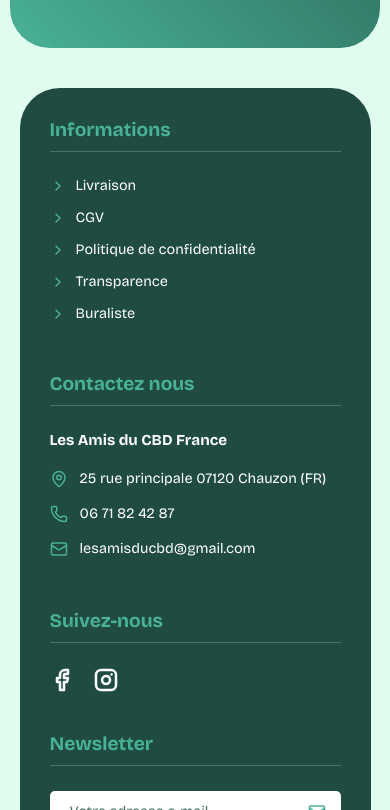
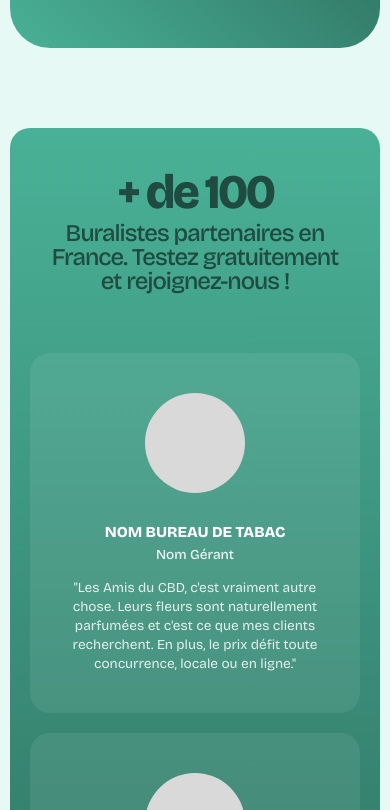
Before and after one commit to Les-Amis-Du-CBD/lesamisducbd, a Next.js app in the folder les-amis-du-cbd/: page / in a window 390 px wide. Shown: the part 5334-6144 px from the top of the page. Built offline with nearby package versions, Linux system fonts and the light colour scheme.

Commit message:
add/fix : add Parteners and Quote components + fix footer color/padding and scroll to top when reload page

```diff
--- a/les-amis-du-cbd/app/globals.css
+++ b/les-amis-du-cbd/app/globals.css
@@ -8,7 +8,7 @@
   --accent-neon: #00FF94;
   /* Neon Pop */
 
-  --background-light: #E0FCEF;
+  --background-light: #E6F9F5;
   /* Fresh Mint - More visible */
   --surface-white: #FFFFFF;
 
--- a/les-amis-du-cbd/components/Footer/Footer.module.css
+++ b/les-amis-du-cbd/components/Footer/Footer.module.css
@@ -1,6 +1,6 @@
 .wrapper {
     width: 100%;
-    padding-bottom: 40px;
+    padding: 40px;
     display: flex;
     justify-content: center;
 }
--- a/les-amis-du-cbd/components/PageBuilder.jsx
+++ b/les-amis-du-cbd/components/PageBuilder.jsx
@@ -8,6 +8,9 @@
 import Link from 'next/link';
 import Footer from './Footer/Footer';
 import RevealOnScroll from './RevealOnScroll/RevealOnScroll';
+import Partners from './Partners/Partners';
+import Quote from './Quote/Quote';
+import ScrollToTop from './ScrollToTop/ScrollToTop';
 
 const componentMap = {
     Header: Header,
@@ -17,6 +20,8 @@
     WhyChooseUs: WhyChooseUs,
     FAQ: FAQ,
     BentoGrid: BentoGrid,
+    Partners: Partners,
+    Quote: Quote,
     Footer: Footer
 };
 
@@ -25,6 +30,7 @@
 
     return (
         <>
+            <ScrollToTop />
             {sections.map((section, index) => {
                 const Component = componentMap[section.type];
                 if (!Component) {
--- /dev/null
+++ b/les-amis-du-cbd/components/Partners/Partners.jsx
@@ -0,0 +1,24 @@
+import styles from './Partners.module.css';
+
+export default function Partners({ title, subtitle, partners }) {
+    return (
+        <section className={styles.section}>
+            <div className={styles.outerContainer}>
+                <div className={styles.header}>
+                    <h2 className={styles.title} dangerouslySetInnerHTML={{ __html: title }}></h2>
+                    <p className={styles.subtitle} dangerouslySetInnerHTML={{ __html: subtitle }}></p>
+                </div>
+                <div className={styles.grid}>
+                    {partners.map((partner, index) => (
+                        <div key={index} className={styles.card}>
+                            <div className={styles.avatarPlaceholder}></div>
+                            <h3 className={styles.partnerName}>{partner.name}</h3>
+                            <p className={styles.partnerRole}>{partner.role}</p>
+                            <p className={styles.partnerQuote} dangerouslySetInnerHTML={{ __html: `"${partner.quote}"` }}></p>
+                        </div>
+                    ))}
+                </div>
+            </div>
+        </section>
+    );
+}
--- /dev/null
+++ b/les-amis-du-cbd/components/Partners/Partners.module.css
@@ -0,0 +1,128 @@
+.section {
+    padding: 40px 0;
+    background-color: #E6F9F5;
+    /* Matches other sections */
+    width: 100%;
+}
+
+.outerContainer {
+    width: 95%;
+    max-width: 1500px;
+    margin: 0 auto;
+    border-radius: 40px;
+    background: linear-gradient(180deg, #49B197 0%, #173830 100%);
+    padding: 80px 40px;
+    display: flex;
+    flex-direction: column;
+    align-items: center;
+}
+
+.header {
+    text-align: center;
+    margin-bottom: 60px;
+}
+
+.title {
+    font-size: 5rem;
+    font-weight: 800;
+    margin: 0;
+    color: #1F4B40;
+    line-height: 1;
+    letter-spacing: -0.06em;
+}
+
+.subtitle {
+    font-size: 2rem;
+    font-weight: 500;
+    margin-top: 5px;
+    color: #1F4B40;
+    line-height: 1.2;
+    max-width: 800px;
+    letter-spacing: -0.04em;
+    line-height: 1;
+}
+
+.grid {
+    display: grid;
+    grid-template-columns: repeat(4, 1fr);
+    gap: 20px;
+    width: 100%;
+}
+
+.card {
+    background: rgba(255, 255, 255, 0.08);
+    /* Subtle glass effect */
+    padding: 40px 20px;
+    border-radius: 20px;
+    text-align: center;
+    display: flex;
+    flex-direction: column;
+    align-items: center;
+}
+
+.avatarPlaceholder {
+    width: 130px;
+    height: 130px;
+    background: #D9D9D9;
+    border-radius: 50%;
+    margin-bottom: 30px;
+}
+
+.partnerName {
+    font-size: 0.95rem;
+    font-weight: 800;
+    text-transform: uppercase;
+    color: white;
+    margin-bottom: 5px;
+}
+
+.partnerRole {
+    font-size: 0.85rem;
+    font-weight: 500;
+    color: white;
+    margin-bottom: 15px;
+    opacity: 0.9;
+}
+
+.partnerQuote {
+    font-size: 0.85rem;
+    line-height: 1.4;
+    color: white;
+    opacity: 0.85;
+    font-weight: 400;
+}
+
+/* Responsiveness */
+@media (max-width: 1200px) {
+    .grid {
+        grid-template-columns: repeat(2, 1fr);
+    }
+
+    .title {
+        font-size: 4rem;
+    }
+
+    .subtitle {
+        font-size: 1.5rem;
+    }
+}
+
+@media (max-width: 768px) {
+    .outerContainer {
+        padding: 40px 20px;
+        border-radius: 20px;
+    }
+
+    .grid {
+        grid-template-columns: 1fr;
+    }
+
+    .title {
+        font-size: 3rem;
+    }
+
+    .avatarPlaceholder {
+        width: 100px;
+        height: 100px;
+    }
+}
--- /dev/null
+++ b/les-amis-du-cbd/components/Quote/Quote.jsx
@@ -0,0 +1,13 @@
+import styles from './Quote.module.css';
+
+export default function Quote({ text, author }) {
+    return (
+        <section className={styles.section}>
+            <div className={styles.container}>
+                <blockquote className={styles.quote} dangerouslySetInnerHTML={{ __html: text }}>
+                </blockquote>
+                <cite className={styles.author}>{author}</cite>
+            </div>
+        </section>
+    );
+}
--- /dev/null
+++ b/les-amis-du-cbd/components/Quote/Quote.module.css
@@ -0,0 +1,39 @@
+.section {
+    padding: 100px 0;
+    background-color: #E6F9F5;
+    width: 100%;
+}
+
+.container {
+    width: 90%;
+    max-width: 1200px;
+    margin: 0 auto;
+    text-align: center;
+}
+
+.quote {
+    font-size: 2.2rem;
+    font-weight: 700;
+    line-height: 1.3;
+    margin-bottom: 40px;
+    color: #1F4B40;
+}
+
+.author {
+    font-size: 1.3rem;
+    font-weight: 600;
+    font-style: normal;
+    color: #1F4B40;
+    opacity: 0.9;
+}
+
+/* Responsiveness */
+@media (max-width: 768px) {
+    .quote {
+        font-size: 1.6rem;
+    }
+
+    .section {
+        padding: 60px 0;
+    }
+}
--- /dev/null
+++ b/les-amis-du-cbd/components/ScrollToTop/ScrollToTop.jsx
@@ -0,0 +1,18 @@
+'use client';
+
+import { useEffect } from 'react';
+
+export default function ScrollToTop() {
+    useEffect(() => {
+        // Force scroll to top on mount (reload)
+        if ('scrollRestoration' in window.history) {
+            window.history.scrollRestoration = 'manual';
+        }
+        window.scrollTo(0, 0);
+
+        // Optional: Reset to auto when unmounting?
+        // Usually not needed for a one-page app reload fix.
+    }, []);
+
+    return null;
+}
--- a/les-amis-du-cbd/components/WhyChooseUs/WhyChooseUs.module.css
+++ b/les-amis-du-cbd/components/WhyChooseUs/WhyChooseUs.module.css
@@ -111,20 +111,18 @@
     background: white;
     color: #1C3A13;
     border: none;
-    box-shadow: 0 18px 40px rgba(0, 0, 0, 0.3);
-    /* Even stronger shadow */
     padding: 12px 30px;
     border-radius: 30px;
     cursor: pointer;
     font-weight: 400;
     font-size: 0.9rem;
     transition: all 0.3s ease;
-    box-shadow: 0 4px 6px rgba(0, 0, 0, 0.05);
+    box-shadow: 0 4px 6px #00000063;
 }
 
 .cta:hover {
     background: #356859;
     color: white;
     transform: translateY(-2px);
-    box-shadow: 0 6px 12px rgba(0, 0, 0, 0.15);
+    box-shadow: 0 6px 12px #00000063;
 }
--- a/les-amis-du-cbd/data/home.json
+++ b/les-amis-du-cbd/data/home.json
@@ -149,6 +149,44 @@
       }
     },
     {
+      "id": "partners-section",
+      "type": "Partners",
+      "props": {
+        "title": "+ de 100",
+        "subtitle": "Buralistes partenaires en<br /> France. Testez gratuitement<br />et rejoignez-nous !",
+        "partners": [
+          {
+            "name": "NOM BUREAU DE TABAC",
+            "role": "Nom Gérant",
+            "quote": "Les Amis du CBD, c'est vraiment autre<br />chose. Leurs fleurs sont naturellement<br />parfumées et c'est ce que mes clients<br />recherchent. En plus, le prix défit toute<br />concurrence, locale ou en ligne."
+          },
+          {
+            "name": "NOM BUREAU DE TABAC",
+            "role": "Nom Gérant",
+            "quote": "Les Amis du CBD, c'est vraiment autre<br />chose. Leurs fleurs sont naturellement<br />parfumées et c'est ce que mes clients<br />recherchent. En plus, le prix défit toute<br />concurrence, locale ou en ligne."
+          },
+          {
+            "name": "NOM BUREAU DE TABAC",
+            "role": "Nom Gérant",
+            "quote": "Les Amis du CBD, c'est vraiment autre<br />chose. Leurs fleurs sont naturellement<br />parfumées et c'est ce que mes clients<br />recherchent. En plus, le prix défit toute<br />concurrence, locale ou en ligne."
+          },
+          {
+            "name": "NOM BUREAU DE TABAC",
+            "role": "Nom Gérant",
+            "quote": "Les Amis du CBD, c'est vraiment autre<br />chose. Leurs fleurs sont naturellement<br />parfumées et c'est ce que mes clients<br />recherchent. En plus, le prix défit toute<br />concurrence, locale ou en ligne."
+          }
+        ]
+      }
+    },
+    {
+      "id": "quote-section",
+      "type": "Quote",
+      "props": {
+        "text": "“Nous sommes avant tout des passionnés.<br />Déçus par un marché rempli de produits médiocres et hors de prix,<br />nous avons décidé de faire autrement.”",
+        "author": "Nelson — Les Amis du CBD"
+      }
+    },
+    {
       "id": "main-footer",
       "type": "Footer",
       "props": {
```
